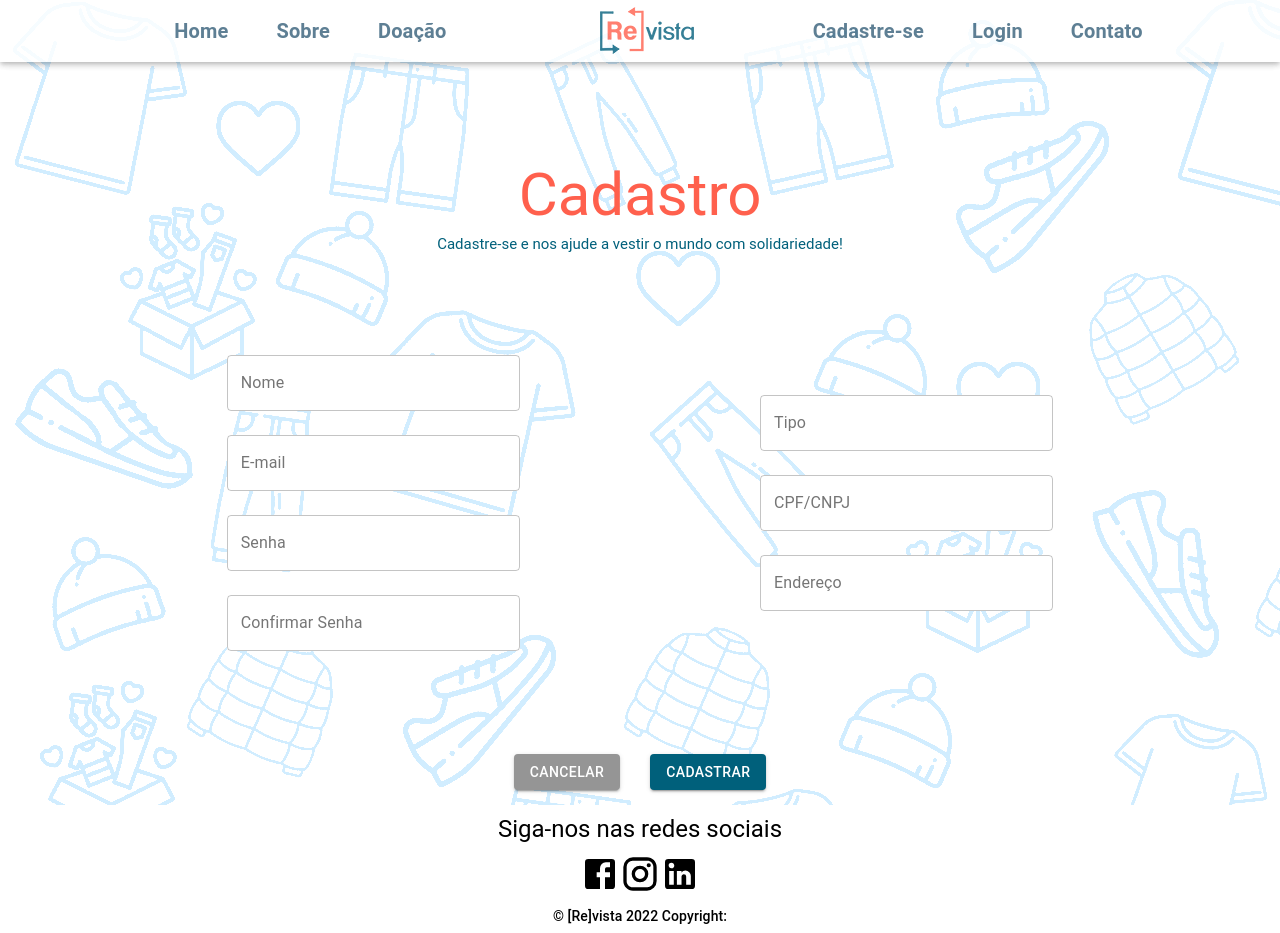
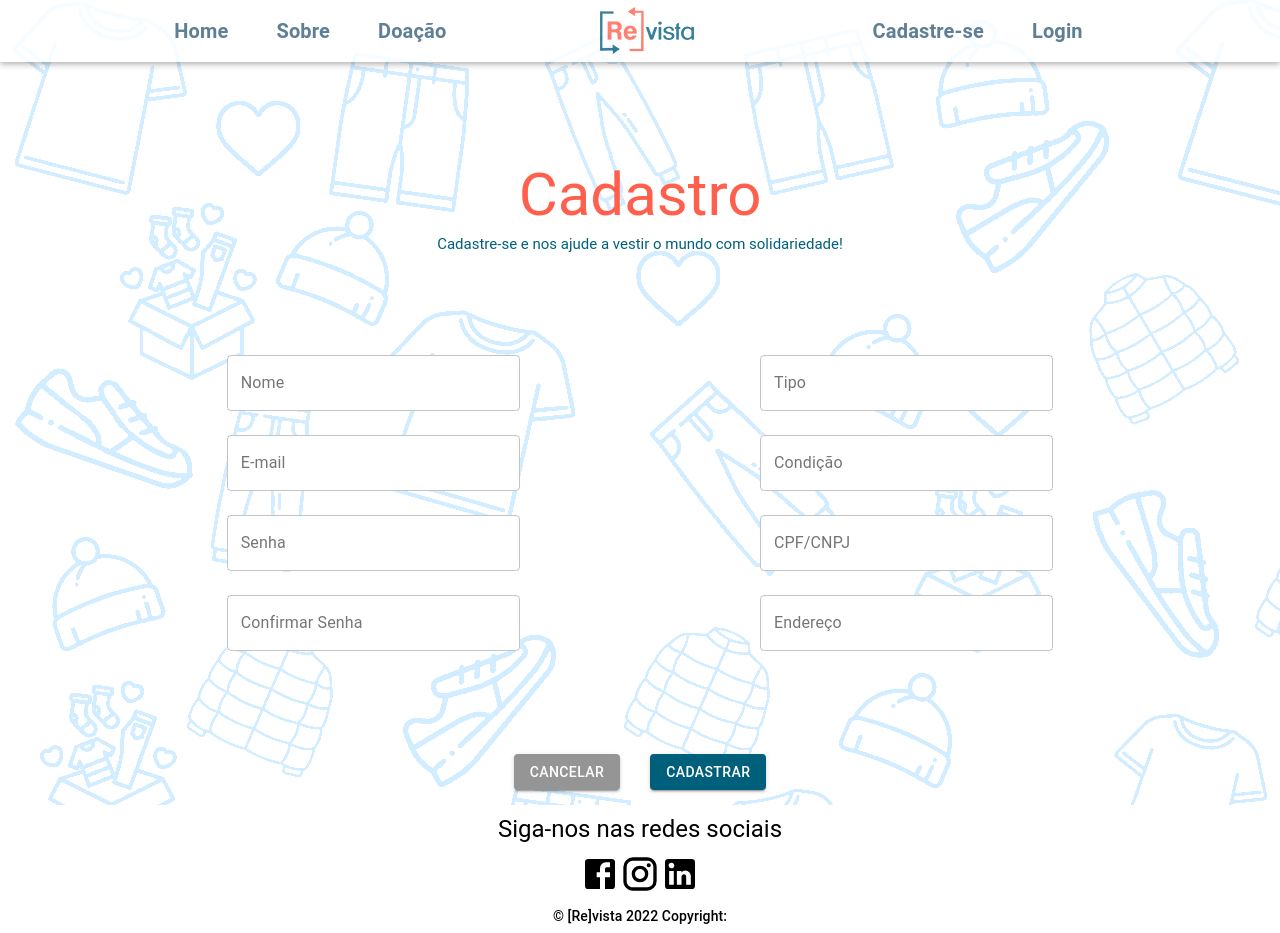
Before and after one commit to HenriqueGMelo/projeto_Re-Vista_REACT, a React (Create React App) app: page /cadastrousuario in a window 1280 px wide. Built offline with nearby package versions, Linux system fonts and the light colour scheme.

Commit message:
@kamui-7[Atualização do componente de cadastro, modificações no Navbar e User{15/09/2022}]

```diff
--- a/src/componentes/estaticos/navbar/Navbar.tsx
+++ b/src/componentes/estaticos/navbar/Navbar.tsx
@@ -56,13 +56,6 @@ function Navbar() {
                 </Typography>
               </Box>
             </Link>
-            <Link to="/contato" className="text-decorator-none">
-              <Box marginX={3}>
-                <Typography variant="h6" className="cursor">
-                  Contato
-                </Typography>
-              </Box>
-            </Link>
           </Grid>
         </Toolbar>
       </AppBar>
--- a/src/models/User.ts
+++ b/src/models/User.ts
@@ -4,6 +4,7 @@ interface User{
     email: string;
     senha: string;
     tipo: string;
+    condicao: string;
     documento: string;
     endereco: string
 }
--- a/src/paginas/cadastrousuario/CadastroUsuario.tsx
+++ b/src/paginas/cadastrousuario/CadastroUsuario.tsx
@@ -31,6 +31,7 @@ function CadastroUsuario() {
             email: "",
             senha: "",
             tipo: "",
+            condicao: "",
             documento: "",
             endereco: ""
         }
@@ -43,6 +44,7 @@ function CadastroUsuario() {
             email: "",
             senha: "",
             tipo: "",
+            condicao: "",
             documento: "",
             endereco: ""
         }
@@ -102,8 +104,9 @@ function CadastroUsuario() {
                     <form onSubmit={onSubmit}>
                         <MuiThemeProvider theme={theme}>
                             <TextField value={user.tipo} onChange={(e: ChangeEvent<HTMLInputElement>) => updatedModel(e)} id='tipo' label='Tipo' variant='outlined' name='tipo' margin='normal' className="background" fullWidth></TextField>
+                            <TextField value={user.condicao} onChange={(e: ChangeEvent<HTMLInputElement>) => updatedModel(e)} id='condicao' label='Condição' variant='outlined' name='condicao' margin='normal' className="background" fullWidth></TextField>
                             <TextField value={user.documento} onChange={(e: ChangeEvent<HTMLInputElement>) => updatedModel(e)} id="documento" label="CPF/CNPJ" variant="outlined" name="documento" className="background" margin="normal" fullWidth></TextField>
-                            <TextField value={user.endereco} onChange={(e: ChangeEvent<HTMLInputElement>) => updatedModel(e)} id='endereço' label='Endereço' variant='outlined' name='endereço' margin='normal' className="background" fullWidth></TextField>
+                            <TextField value={user.endereco} onChange={(e: ChangeEvent<HTMLInputElement>) => updatedModel(e)} id='endereco' label='Endereço' variant='outlined' name='endereco' margin='normal' className="background" fullWidth></TextField>
                         </MuiThemeProvider>
                     </form>
                 </Box>
--- a/src/services/Service.ts
+++ b/src/services/Service.ts
@@ -1,7 +1,7 @@
 import axios from "axios";
 
 export const api = axios.create({
-    baseURL: 'https://revista-ecommerce.herokuapp.com/index.html'
+    baseURL: 'https://revista-ecommerce.herokuapp.com'
 })
 
 export const cadastroUsuario = async(url: any, dados: any, setDado: any) => {
```
